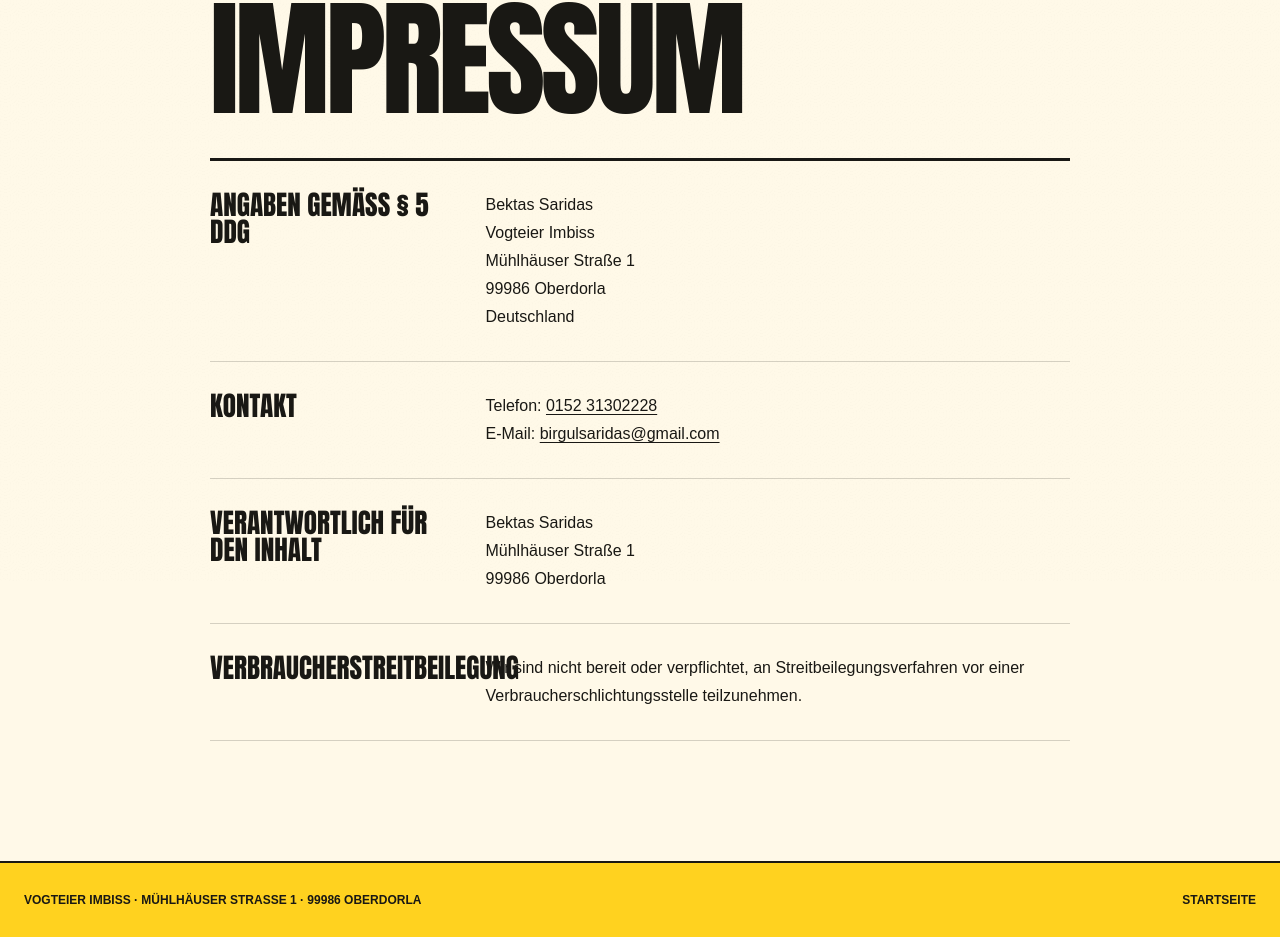
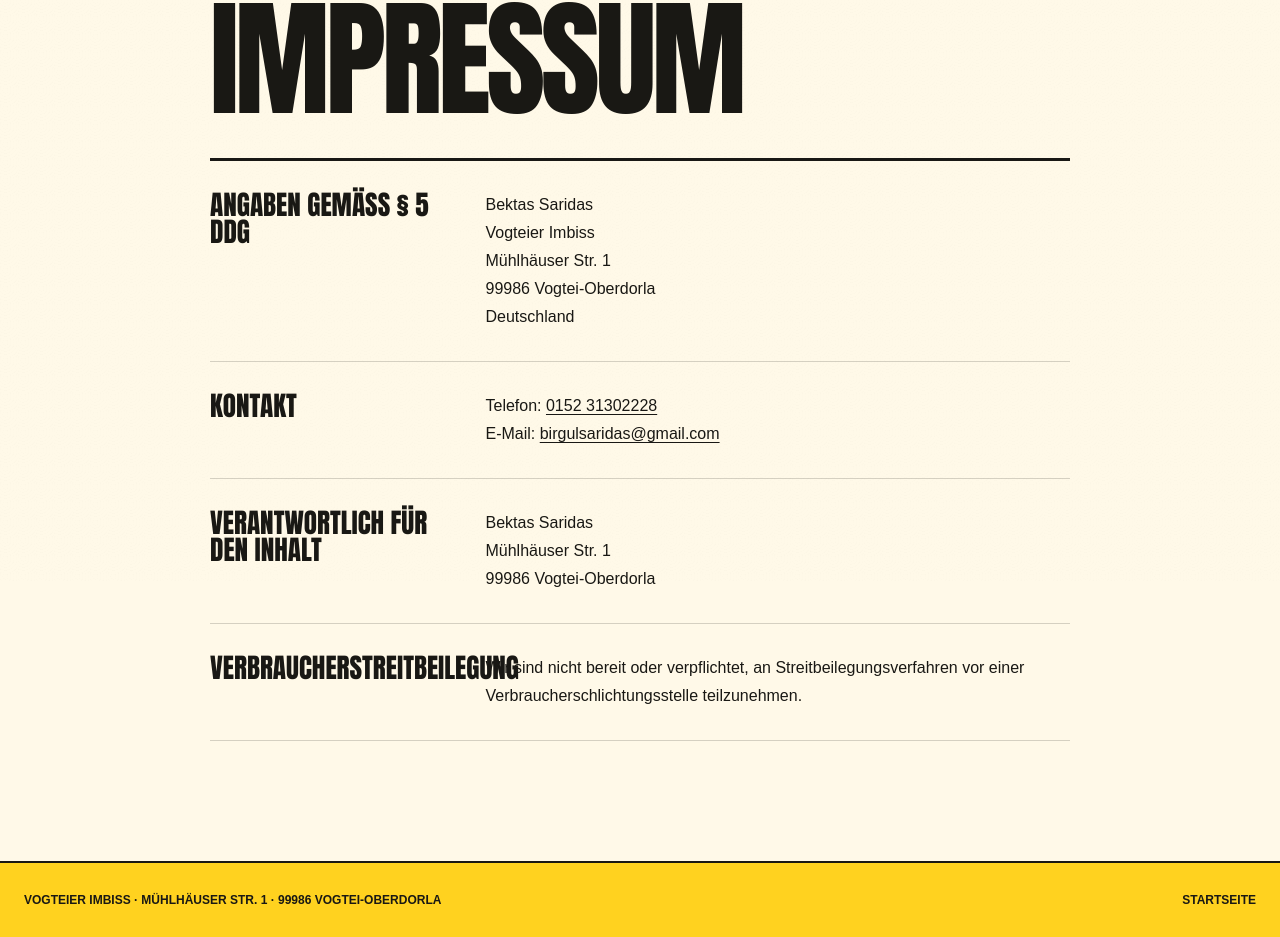
Before and after one commit to LefterisXefteris/oberdola, a Next.js app: page /impressum in a window 1280 px wide. Shown: the part 219-1156 px from the top of the page. Built offline with nearby package versions, Linux system fonts and the light colour scheme.

Commit message:
Correct restaurant address

```diff
--- a/app/LegalPage.tsx
+++ b/app/LegalPage.tsx
@@ -25,7 +25,7 @@ export function LegalPage({
         <div className="legal-content">{children}</div>
       </article>
       <footer className="legal-footer">
-        <span>Vogteier Imbiss · Mühlhäuser Straße 1 · 99986 Oberdorla</span>
+        <span>Vogteier Imbiss · Mühlhäuser Str. 1 · 99986 Vogtei-Oberdorla</span>
         <Link href="/">Startseite</Link>
       </footer>
     </main>
--- a/app/RestaurantSite.tsx
+++ b/app/RestaurantSite.tsx
@@ -9,7 +9,7 @@ const phoneHref = "tel:+4915231302228";
 const whatsappHref =
   "https://wa.me/4915231302228?text=Hallo%20Vogteier%20Imbiss%2C%20ich%20m%C3%B6chte%20gern%20bestellen%3A%20";
 const directionsHref =
-  "https://www.google.com/maps/search/?api=1&query=M%C3%BChlh%C3%A4user+Str.+1%2C+99986+Oberdorla";
+  "https://www.google.com/maps/search/?api=1&query=M%C3%BChlh%C3%A4user+Str.+1%2C+99986+Vogtei-Oberdorla%2C+Germany";
 
 const openingStatusScript = String.raw`
   (() => {
@@ -212,7 +212,7 @@ export function RestaurantSite() {
             </div>
             <a className="hero-address" href={directionsHref} target="_blank" rel="noreferrer">
               <span>📍</span>
-              <span>Mühlhäuser Str. 1 · 99986 Oberdorla</span>
+              <span>Mühlhäuser Str. 1 · 99986 Vogtei-Oberdorla</span>
             </a>
           </div>
         </section>
@@ -507,8 +507,8 @@ export function RestaurantSite() {
             <p className="section-kicker">Komm vorbei</p>
             <h2>Mitten in <span>Oberdorla.</span></h2>
             <address>
-              Mühlhäuser Straße 1<br />
-              99986 Oberdorla
+              Mühlhäuser Str. 1<br />
+              99986 Vogtei-Oberdorla
             </address>
           </div>
           <div className="contact-actions" data-reveal>
--- a/app/datenschutz/page.tsx
+++ b/app/datenschutz/page.tsx
@@ -14,7 +14,7 @@ export default function DatenschutzPage() {
         <h2>1. Verantwortlicher</h2>
         <address>
           Bektas Saridas · Vogteier Imbiss<br />
-          Mühlhäuser Straße 1 · 99986 Oberdorla<br />
+          Mühlhäuser Str. 1 · 99986 Vogtei-Oberdorla<br />
           Telefon: <a href="tel:+4915231302228">0152 31302228</a><br />
           E-Mail: <a href="mailto:birgulsaridas@gmail.com">birgulsaridas@gmail.com</a>
         </address>
--- a/app/impressum/page.tsx
+++ b/app/impressum/page.tsx
@@ -15,8 +15,8 @@ export default function ImpressumPage() {
         <address>
           Bektas Saridas<br />
           Vogteier Imbiss<br />
-          Mühlhäuser Straße 1<br />
-          99986 Oberdorla<br />
+          Mühlhäuser Str. 1<br />
+          99986 Vogtei-Oberdorla<br />
           Deutschland
         </address>
       </section>
@@ -31,8 +31,8 @@ export default function ImpressumPage() {
         <h2>Verantwortlich für den Inhalt</h2>
         <p>
           Bektas Saridas<br />
-          Mühlhäuser Straße 1<br />
-          99986 Oberdorla
+          Mühlhäuser Str. 1<br />
+          99986 Vogtei-Oberdorla
         </p>
       </section>
       <section>
--- a/app/site-config.ts
+++ b/app/site-config.ts
@@ -4,9 +4,9 @@ export const business = {
   name: "Vogteier Imbiss",
   telephone: "+49 152 31302228",
   email: "birgulsaridas@gmail.com",
-  streetAddress: "Mühlhäuser Straße 1",
+  streetAddress: "Mühlhäuser Str. 1",
   postalCode: "99986",
-  addressLocality: "Oberdorla",
+  addressLocality: "Vogtei-Oberdorla",
 };
 
 export const deliveryAreas = [
@@ -28,7 +28,7 @@ export const localFaqs = [
   {
     question: "Wo gibt es Döner und Pizza nahe Mühlhausen und Niederdorla?",
     answer:
-      "Der Vogteier Imbiss liegt in der Mühlhäuser Straße 1 in 99986 Oberdorla – direkt in der Vogtei zwischen Niederdorla und Mühlhausen. Auf der Karte stehen Döner, Pizza, Burger, Salate, Nudeln, Schnitzel und weitere Imbissgerichte.",
+      "Der Vogteier Imbiss liegt in der Mühlhäuser Str. 1 in 99986 Vogtei-Oberdorla – direkt in der Vogtei zwischen Niederdorla und Mühlhausen. Auf der Karte stehen Döner, Pizza, Burger, Salate, Nudeln, Schnitzel und weitere Imbissgerichte.",
   },
   {
     question: "Liefert der Vogteier Imbiss nach Niederdorla und Mühlhausen?",
```
Also changed, not shown: 1 other file (tests, documents, lock files or other folders).
